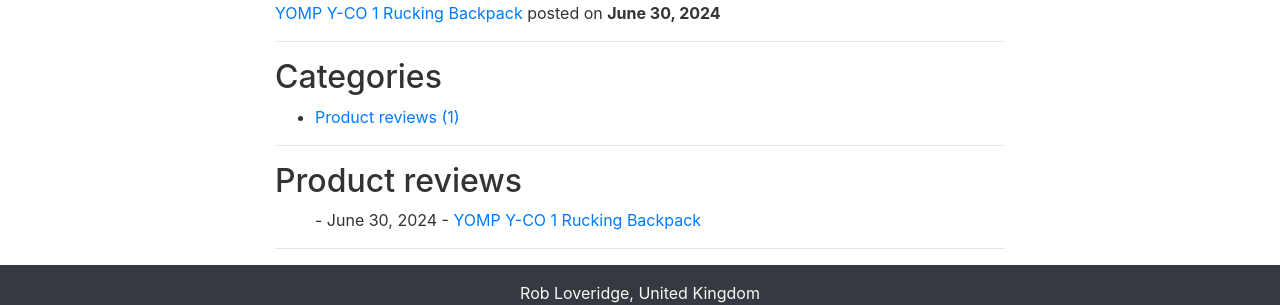
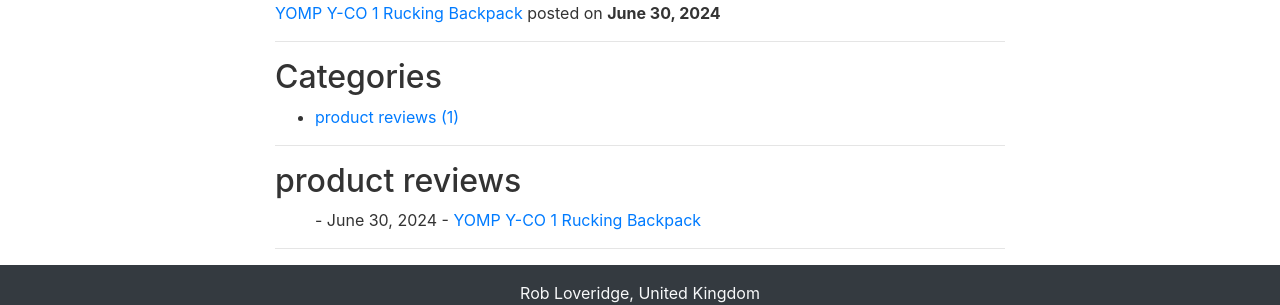
Before and after one commit to robertloveridge/ruckyou, a Jekyll site: the page built from _pages/01_blog.md, in a window 1280 px wide. Shown: the part 294-599 px from the top of the page. Built offline with Jekyll 4.4.1, drawn with Linux system fonts in a browser that asks for light colours; nearby versions of some CDN libraries; part of the change alters nothing that is shown.

Commit message:
Update 01_blog.md

```diff
--- a/_pages/01_blog.md
+++ b/_pages/01_blog.md
@@ -18,11 +18,11 @@ permalink: /blog
 {% assign categories_list = site.categories %}
 {% if categories_list.first[0] == null %}
   {% for category in categories_list %}
-  <li><a href="#{{ category }}">{{ category | capitalize }} ({{ site.tags[category].size }})</a></li>
+  <li><a href="#{{ category }}">{{ category | camelcase }} ({{ site.tags[category].size }})</a></li>
   {% endfor %}
 {% else %}
   {% for category in categories_list %}
-  <li><a href="#{{ category[0] }}">{{ category[0] | capitalize }} ({{ category[1].size }})</a></li>
+  <li><a href="#{{ category[0] }}">{{ category[0] | camelcase }} ({{ category[1].size }})</a></li>
   {% endfor %}
 {% endif %}
 {% assign categories_list = nil %}
@@ -31,7 +31,7 @@ permalink: /blog
 <hr>
 
 {% for tag in site.categories %}
-## {{ tag[0] | capitalize }}
+## {{ tag[0] | camelcase }}
 <ul>
   {% assign pages_list = tag[1] %}
   {% for post in pages_list %}
```
